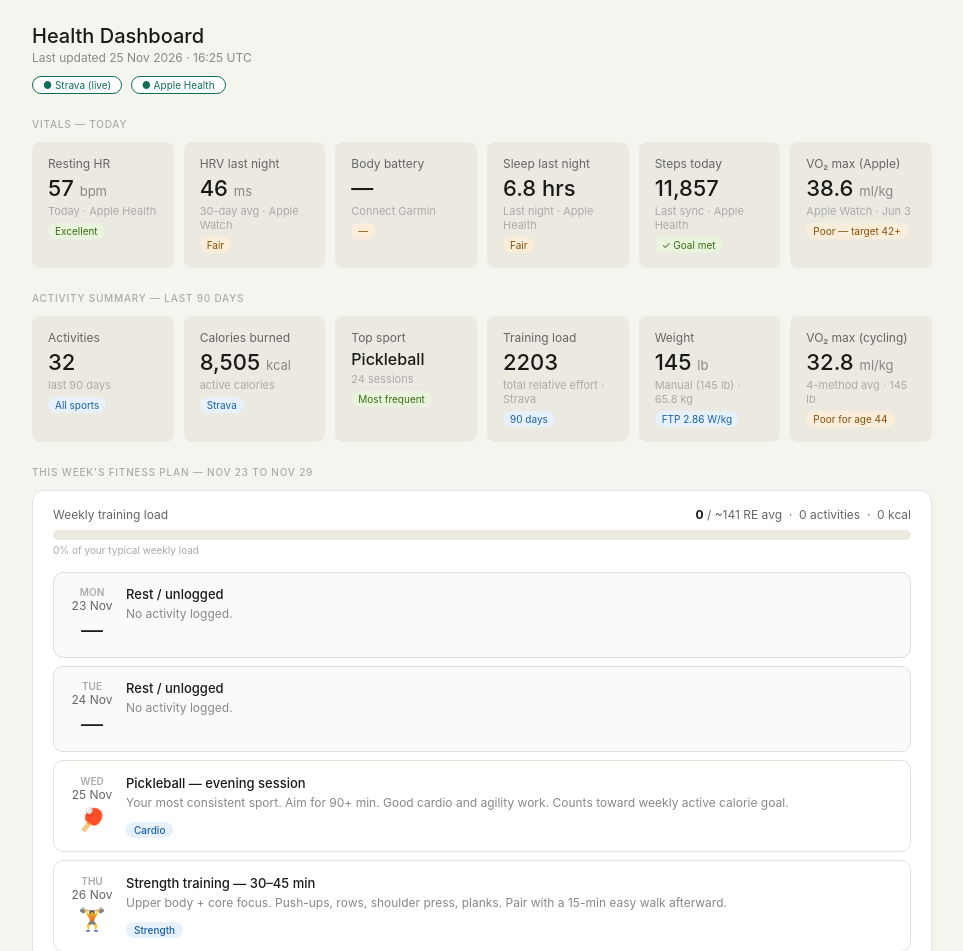
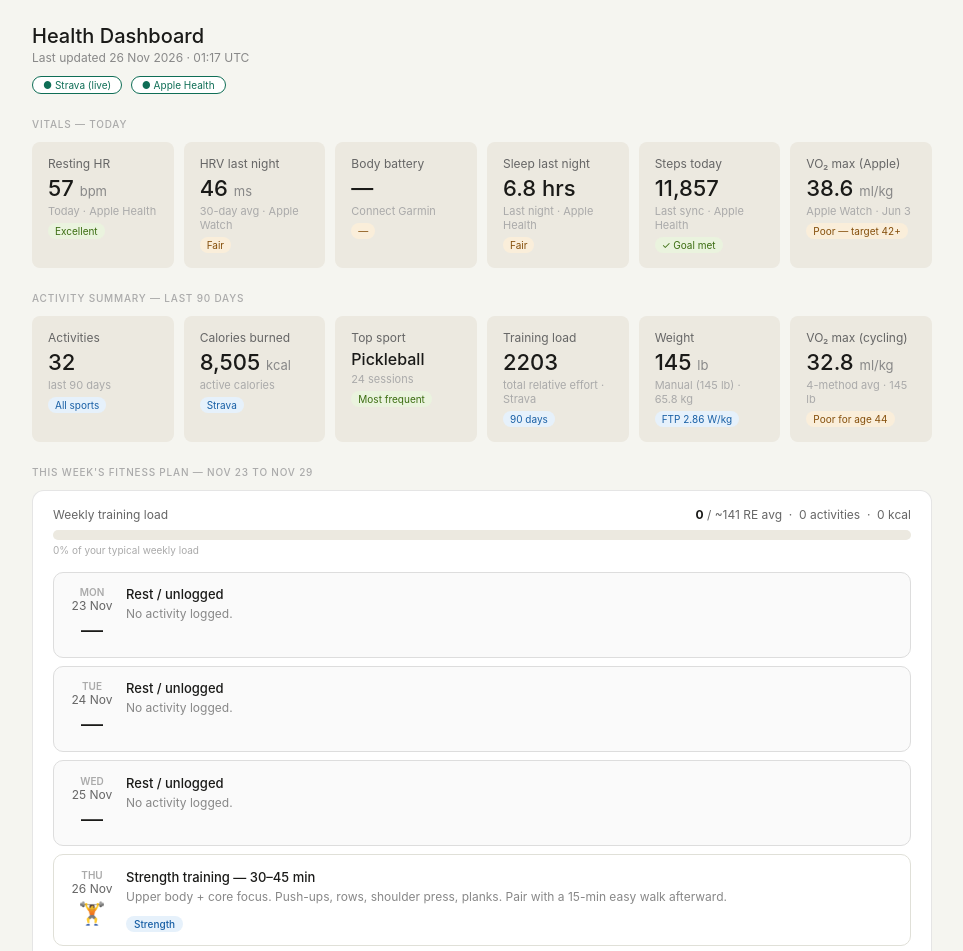
Before and after one commit to jbogart/Health-Dashboard, a plain HTML site: page index.html in a window 1280 px wide. Shown: the top 951 px of the page, without its empty margins (158-1121 px from the left). Drawn offline with nearby package versions, Linux system fonts and the light colour scheme.

Commit message:
chore: refresh dashboard 2026-11-26 01:17 UTC

```diff
--- a/index.html
+++ b/index.html
@@ -67,7 +67,7 @@ footer{margin-top:2rem;font-size:11px;color:#bbb;text-align:center;line-height:1
   <div class="header">
     <div>
       <div class="title">Health Dashboard</div>
-      <div class="subtitle">Last updated 25 Nov 2026 · 16:25 UTC</div>
+      <div class="subtitle">Last updated 26 Nov 2026 · 01:17 UTC</div>
     </div>
   </div>
   <div style="margin:.5rem 0 1.25rem">
@@ -134,16 +134,16 @@ footer{margin-top:2rem;font-size:11px;color:#bbb;text-align:center;line-height:1
             <div style="margin-top:6px"></div>
           </div>
         </div>
-        <div style="background:#fff;border:0.5px solid #e0e0d8;border-radius:10px;padding:.85rem 1rem;margin-bottom:8px;display:flex;gap:12px;align-items:flex-start">
+        <div style="background:#fafafa;border:0.5px solid #ddd;border-radius:10px;padding:.85rem 1rem;margin-bottom:8px;display:flex;gap:12px;align-items:flex-start">
           <div style="min-width:44px;text-align:center">
             <div style="font-size:10px;font-weight:600;color:#aaa;text-transform:uppercase">Wed</div>
             <div style="font-size:12px;color:#666">25 Nov</div>
-            <div style="font-size:22px;margin-top:4px">🏓</div>
+            <div style="font-size:22px;margin-top:4px">—</div>
           </div>
           <div style="flex:1">
-            <div style="font-size:13px;font-weight:500;color:#1a1a18;margin-bottom:3px">Pickleball — evening session</div>
-            <div style="font-size:12px;color:#888;line-height:1.5">Your most consistent sport. Aim for 90+ min. Good cardio and agility work. Counts toward weekly active calorie goal.</div>
-            <div style="margin-top:6px"><span style="font-size:10px;padding:2px 8px;border-radius:99px;background:#e6f1fb;color:#185fa5;font-weight:500">Cardio</span></div>
+            <div style="font-size:13px;font-weight:500;color:#1a1a18;margin-bottom:3px">Rest / unlogged</div>
+            <div style="font-size:12px;color:#888;line-height:1.5">No activity logged.</div>
+            <div style="margin-top:6px"></div>
           </div>
         </div>
         <div style="background:#fff;border:0.5px solid #e0e0d8;border-radius:10px;padding:.85rem 1rem;margin-bottom:8px;display:flex;gap:12px;align-items:flex-start">
```
